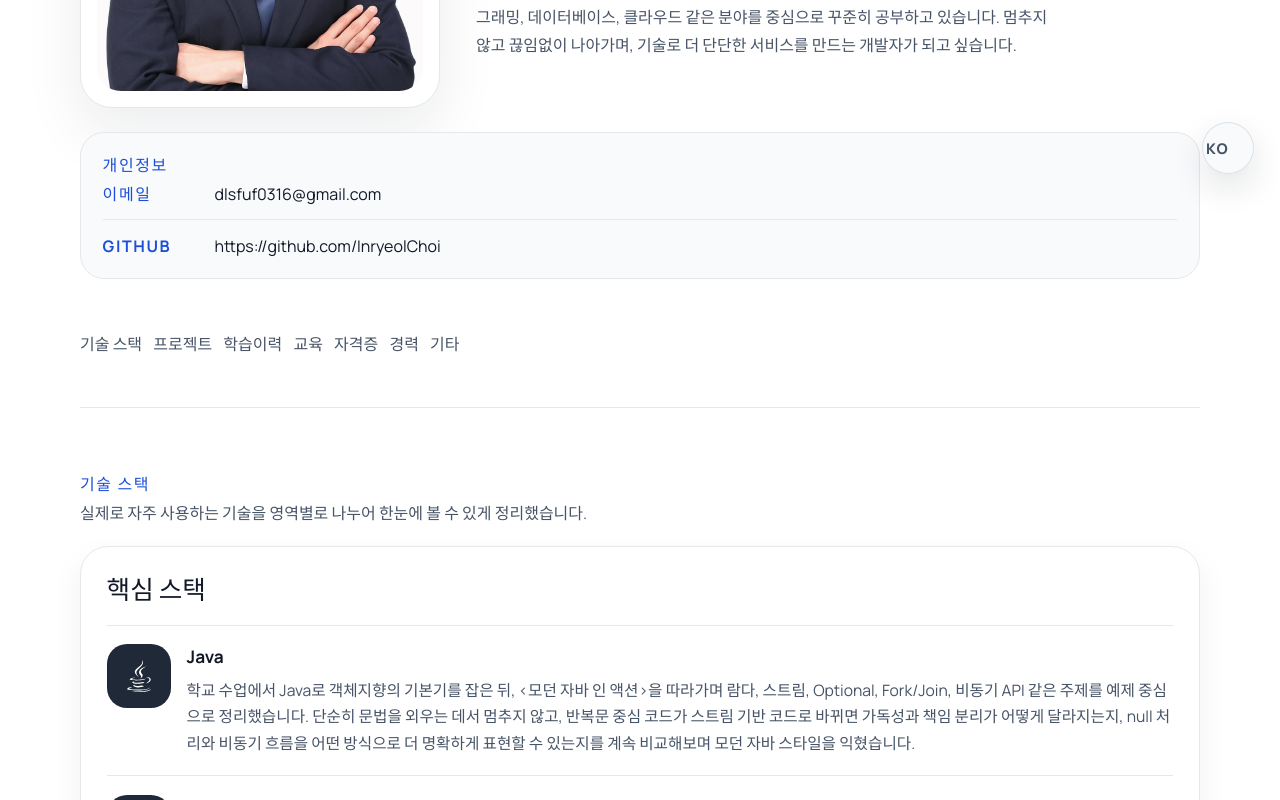
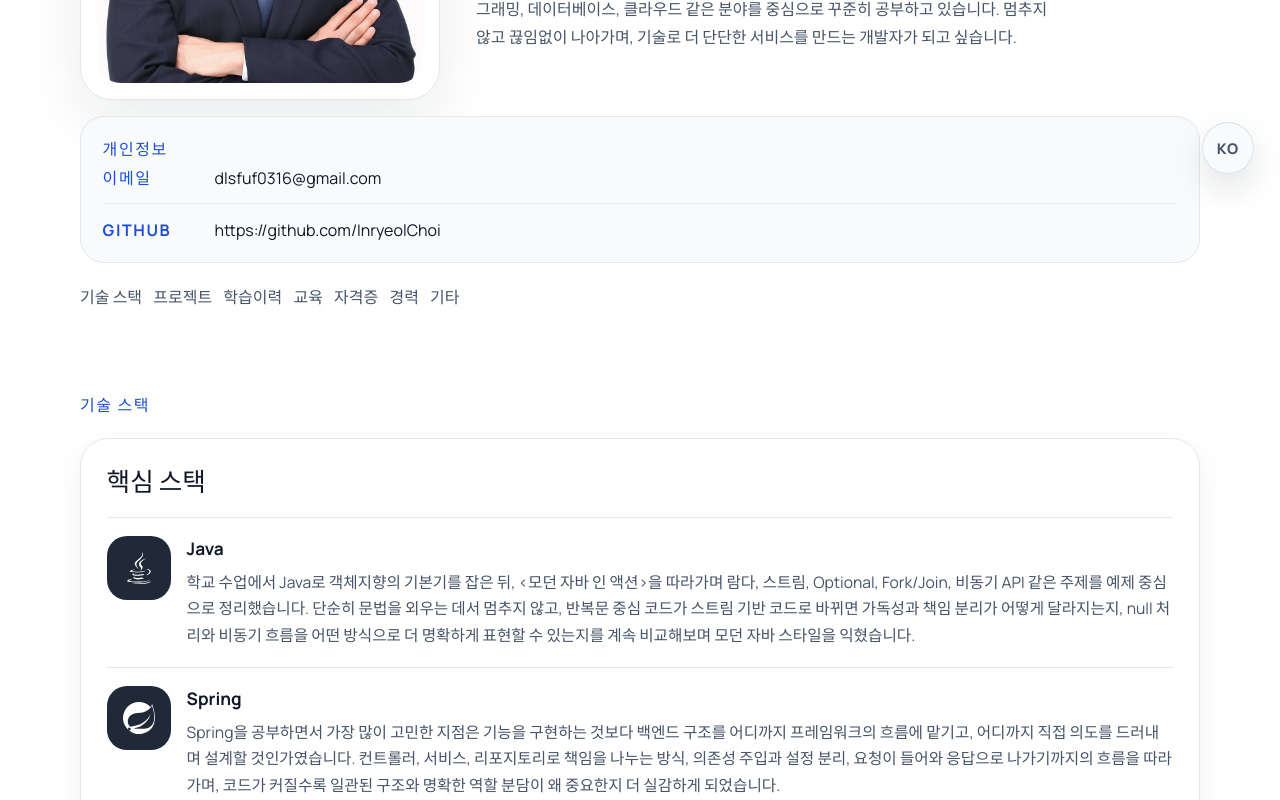
Before and after one commit to InryeolChoi/inchoi.github.io, a React (Vite) app: page / in a window 1280 px wide. Shown: the part 600-1400 px from the top of the page. Built offline with nearby package versions, Linux system fonts and the light colour scheme.

Commit message:
update: new parts

```diff
--- a/src/components/Certifications.tsx
+++ b/src/components/Certifications.tsx
@@ -31,11 +31,7 @@ export function Certifications({ locale }: CertificationsProps) {
 
   return (
     <section className="contentSection">
-      <SectionHeading
-        id="certifications"
-        title={t("certificationsTitle")}
-        lead={t("certificationsLead")}
-      />
+      <SectionHeading id="certifications" title={t("certificationsTitle")} />
       <div className="certificationGrid" ref={sectionRef}>
         {certificationItems.map((item, index) => (
           <motion.article
--- a/src/components/Education.tsx
+++ b/src/components/Education.tsx
@@ -53,12 +53,31 @@ const parseCourseGroup = (highlight: string): CourseGroup | null => {
   return { title, courses };
 };
 
+const mergeCourseGroups = (highlights: string[]): CourseGroup[] => {
+  const merged = new Map<string, CourseItem[]>();
+
+  highlights.forEach((highlight) => {
+    const group = parseCourseGroup(highlight);
+    if (!group) {
+      return;
+    }
+
+    const existing = merged.get(group.title) ?? [];
+    merged.set(group.title, [...existing, ...group.courses]);
+  });
+
+  return Array.from(merged.entries()).map(([title, courses]) => ({
+    title,
+    courses,
+  }));
+};
+
 export function Education({ locale }: EducationProps) {
   const { t } = useTranslation();
 
   return (
     <section className="contentSection">
-      <SectionHeading id="education" title={t("educationTitle")} lead={t("educationLead")} />
+      <SectionHeading id="education" title={t("educationTitle")} />
       <div className="timelineList">
         {educationItems.map((item, index) => (
           <motion.div
@@ -75,9 +94,7 @@ export function Education({ locale }: EducationProps) {
               <p className="timelineSubtitle">{item.program[locale]}</p>
               <p>{item.summary[locale]}</p>
               {(() => {
-                const courseGroups = item.highlights[locale]
-                  .map((highlight) => parseCourseGroup(highlight))
-                  .filter((group): group is CourseGroup => group !== null);
+                const courseGroups = mergeCourseGroups(item.highlights[locale]);
 
                 if (courseGroups.length > 0) {
                   return (
--- a/src/components/Experience.tsx
+++ b/src/components/Experience.tsx
@@ -14,7 +14,7 @@ export function Experience({ locale }: ExperienceProps) {
 
   return (
     <section className="contentSection">
-      <SectionHeading id="experience" title={t("experienceTitle")} lead={t("experienceLead")} />
+      <SectionHeading id="experience" title={t("experienceTitle")} />
       <div className="timelineList">
         {experienceItems.map((item, index) => (
           <motion.div
--- a/src/components/LearningHistory.tsx
+++ b/src/components/LearningHistory.tsx
@@ -14,11 +14,7 @@ export function LearningHistory({ locale }: LearningHistoryProps) {
 
   return (
     <section className="contentSection">
-      <SectionHeading
-        id="learning-history"
-        title={t("learningHistoryTitle")}
-        lead={t("learningHistoryLead")}
-      />
+      <SectionHeading id="learning-history" title={t("learningHistoryTitle")} />
       <div className="timelineList">
         {learningHistoryItems.map((item, index) => (
           <motion.div
--- a/src/components/Other.tsx
+++ b/src/components/Other.tsx
@@ -31,7 +31,7 @@ export function Other({ locale }: OtherProps) {
 
   return (
     <section className="contentSection">
-      <SectionHeading id="other" title={t("otherTitle")} lead={t("otherLead")} />
+      <SectionHeading id="other" title={t("otherTitle")} />
       <div className="timelineList" ref={sectionRef}>
         {otherItems.map((item, index) => (
           <motion.div
--- a/src/components/Projects.tsx
+++ b/src/components/Projects.tsx
@@ -14,7 +14,7 @@ export function Projects({ locale }: ProjectsProps) {
 
   return (
     <section className="contentSection">
-      <SectionHeading id="projects" title={t("projectsTitle")} lead={t("projectsLead")} />
+      <SectionHeading id="projects" title={t("projectsTitle")} />
       <div className="stackedCards">
         {projectItems.map((item, index) => (
           <motion.article
--- a/src/components/SectionHeading.tsx
+++ b/src/components/SectionHeading.tsx
@@ -3,7 +3,7 @@ import { motion } from "motion/react";
 type SectionHeadingProps = {
   id: string;
   title: string;
-  lead: string;
+  lead?: string;
 };
 
 export function SectionHeading({ id, title, lead }: SectionHeadingProps) {
@@ -17,7 +17,7 @@ export function SectionHeading({ id, title, lead }: SectionHeadingProps) {
       transition={{ duration: 0.5 }}
     >
       <p className="sectionKicker">{title}</p>
-      <p className="sectionLead">{lead}</p>
+      {lead ? <p className="sectionLead">{lead}</p> : null}
     </motion.div>
   );
 }
--- a/src/components/Skills.tsx
+++ b/src/components/Skills.tsx
@@ -49,7 +49,7 @@ export function Skills({ locale }: SkillsProps) {
 
   return (
     <section className="contentSection">
-      <SectionHeading id="skills" title={t("skillsTitle")} lead={t("skillsLead")} />
+      <SectionHeading id="skills" title={t("skillsTitle")} />
       <div className="skillsList">
         {skillCategories.map((category, index) => (
           <motion.article
--- a/src/index.css
+++ b/src/index.css
@@ -124,7 +124,7 @@ img {
   position: relative;
   display: inline-flex;
   align-items: center;
-  justify-content: flex-end;
+  justify-content: center;
   width: 3.3rem;
   height: 3.3rem;
   border: 1px solid rgba(148, 163, 184, 0.28);
@@ -132,7 +132,7 @@ img {
   background: rgba(248, 250, 252, 0.88);
   backdrop-filter: blur(16px);
   box-shadow: 0 14px 34px rgba(15, 23, 42, 0.12);
-  overflow: hidden;
+  overflow: visible;
   transition:
     width 0.28s ease,
     background-color 0.22s ease,
@@ -140,15 +140,16 @@ img {
 }
 
 .floatingLanguageControl.isOpen {
-  width: 9.2rem;
+  width: 7.2rem;
   background: rgba(248, 250, 252, 0.94);
   box-shadow: 0 16px 36px rgba(15, 23, 42, 0.14);
 }
 
 .floatingLanguageHint {
   position: absolute;
-  right: 0;
+  right: 50%;
   bottom: calc(100% + 0.5rem);
+  transform: translateX(50%);
   padding: 0.6rem 0.8rem;
   border: 1px solid rgba(148, 163, 184, 0.18);
   border-radius: 16px;
@@ -165,14 +166,14 @@ img {
 .floatingLanguageHint::after {
   content: "";
   position: absolute;
-  right: 1.15rem;
+  right: 50%;
   top: 100%;
   width: 10px;
   height: 10px;
   background: rgba(255, 255, 255, 0.94);
   border-right: 1px solid rgba(148, 163, 184, 0.18);
   border-bottom: 1px solid rgba(148, 163, 184, 0.18);
-  transform: translateY(-5px) rotate(45deg);
+  transform: translate(50%, -5px) rotate(45deg);
 }
 
 .floatingLanguageDock.isHidden {
@@ -185,29 +186,29 @@ img {
   display: inline-flex;
   align-items: center;
   gap: 0.3rem;
-  padding: 0 0.32rem 0 0.1rem;
-  margin-right: 0.18rem;
+  width: 100%;
+  height: 100%;
+  padding: 0.22rem;
   border-radius: 999px;
   opacity: 0;
-  transform: translateX(8px);
-  max-width: 0;
+  transform: scale(0.9);
   pointer-events: none;
-  overflow: hidden;
-  transition: opacity 0.22s ease, transform 0.22s ease, max-width 0.28s ease;
+  transition: opacity 0.2s ease, transform 0.22s ease;
 }
 
 .floatingLanguageRail.isOpen {
   opacity: 1;
-  transform: translateX(0);
-  max-width: 5.6rem;
+  transform: scale(1);
   pointer-events: auto;
 }
 
 .floatingLanguageOption {
-  min-width: 3rem;
+  flex: 1 1 0;
+  min-width: 0;
+  height: 100%;
   border: 0;
   border-radius: 999px;
-  padding: 0.7rem 0.95rem;
+  padding: 0;
   background: transparent;
   color: rgba(71, 85, 105, 0.88);
   cursor: pointer;
@@ -221,9 +222,8 @@ img {
 }
 
 .floatingLanguageTrigger {
-  width: 3.3rem;
-  height: 3.3rem;
-  flex: 0 0 3.3rem;
+  position: absolute;
+  inset: 0;
   border: 0;
   border-radius: 999px;
   background: transparent;
@@ -232,7 +232,8 @@ img {
   font-weight: 800;
   letter-spacing: 0.08em;
   cursor: pointer;
-  transition: transform 0.2s ease, background-color 0.2s ease, color 0.2s ease;
+  z-index: 1;
+  transition: opacity 0.18s ease, transform 0.22s ease, background-color 0.2s ease, color 0.2s ease;
 }
 
 .floatingLanguageTrigger:hover,
@@ -243,6 +244,9 @@ img {
 }
 
 .floatingLanguageTrigger.isOpen {
+  opacity: 0;
+  transform: scale(0.9);
+  pointer-events: none;
   background: rgba(219, 234, 254, 0.82);
   color: var(--ink-strong);
 }
@@ -255,9 +259,9 @@ img {
 
 .heroSection {
   display: grid;
-  gap: 1.5rem;
-  padding: 2rem 0 3rem;
-  border-bottom: 1px solid var(--line);
+  gap: 1rem;
+  padding: 2rem 0 1rem;
+  border-bottom: 0;
 }
 
 .heroBody {
@@ -392,7 +396,7 @@ img {
   display: flex;
   flex-wrap: wrap;
   gap: 0.7rem;
-  margin-top: 1.8rem;
+  margin-top: 0.4rem;
 }
 
 .anchorNav a {
@@ -1028,18 +1032,15 @@ img {
   }
 
   .floatingLanguageControl.isOpen {
-    width: 8.4rem;
+    width: 6.6rem;
   }
 
   .floatingLanguageOption {
-    min-width: 2.75rem;
-    padding-inline: 0.8rem;
+    min-width: 0;
   }
 
   .floatingLanguageTrigger {
-    width: 3rem;
-    height: 3rem;
-    flex-basis: 3rem;
+    inset: 0;
   }
 
   .stackSection {
```
